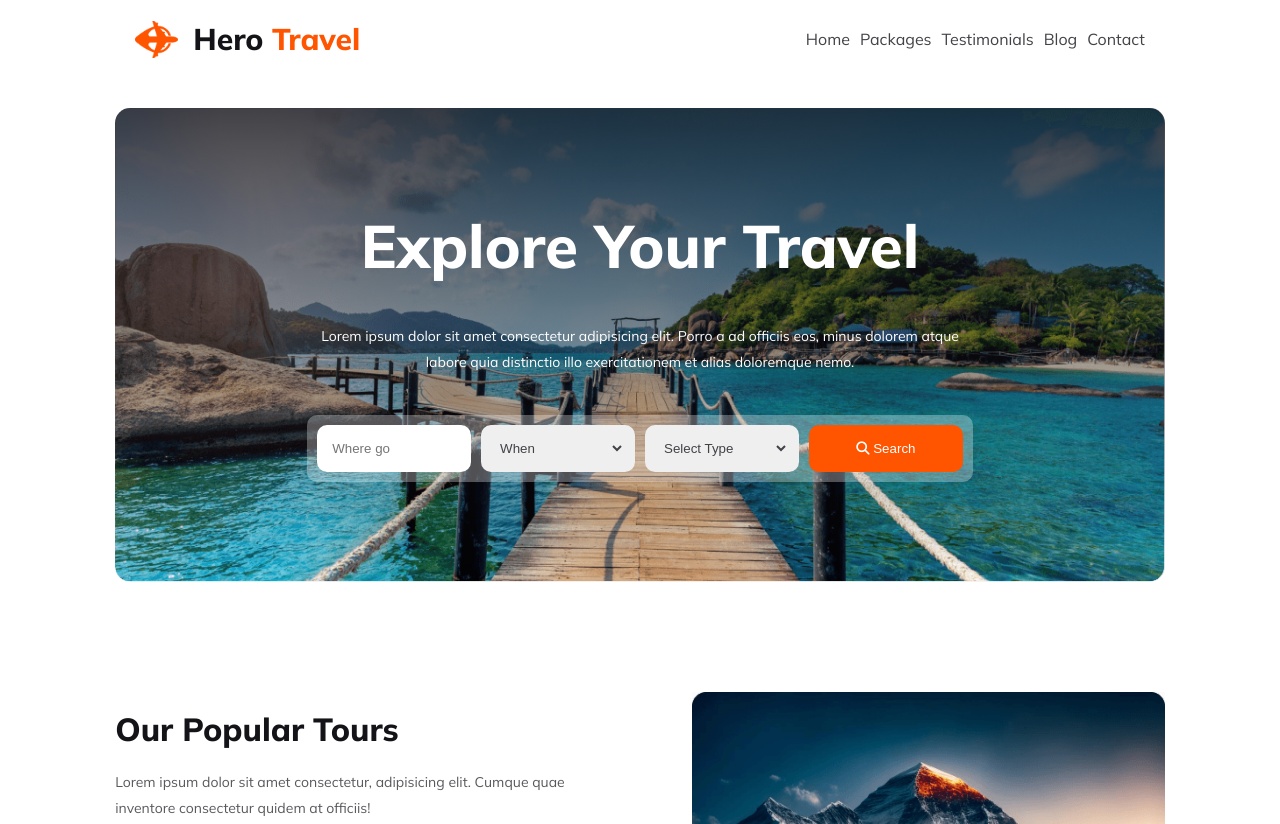
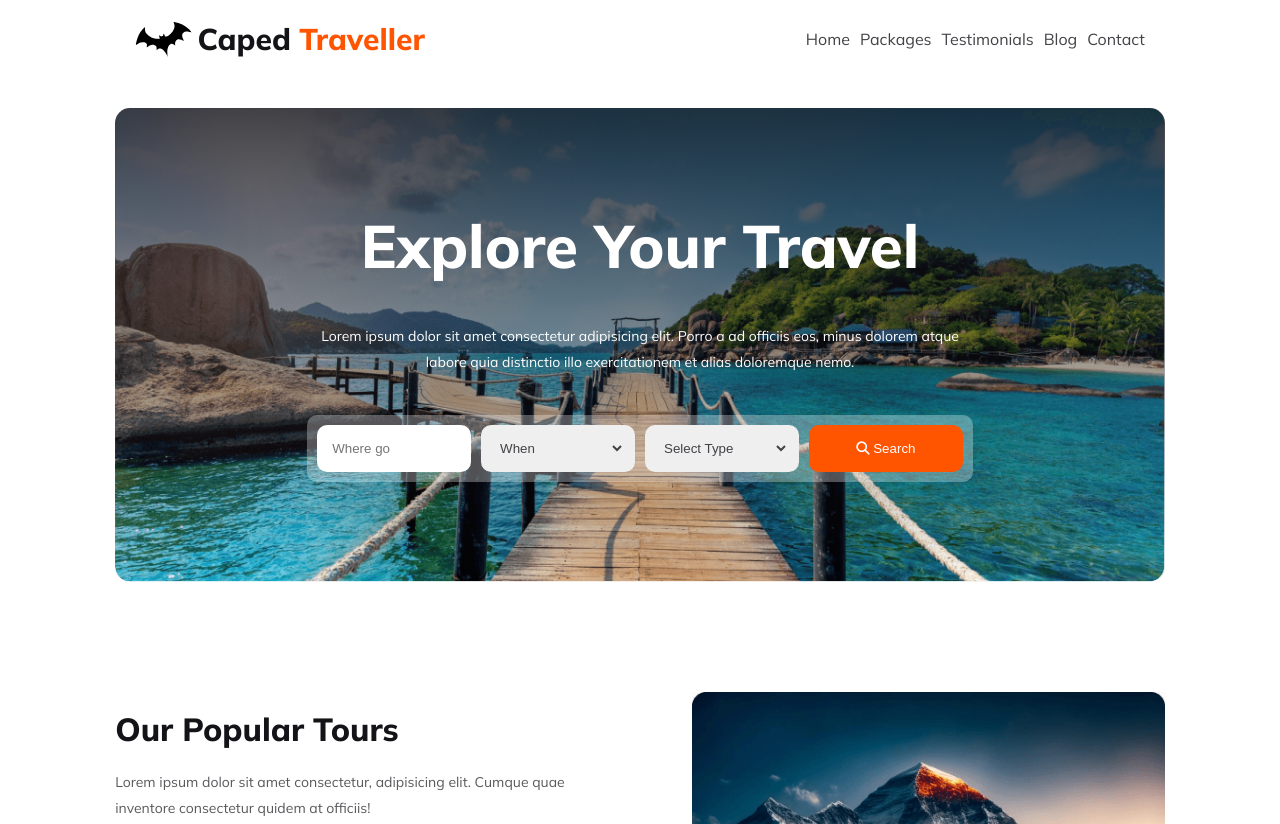
Before and after one commit to TasnimAnas/travel-agency-site, a plain HTML site: page index.html in a window 1280 px wide. Shown: the top 824 px of the page. Drawn offline with Linux system fonts and the light colour scheme.

Commit message:
refractor: name change

```diff
--- a/index.html
+++ b/index.html
@@ -3,7 +3,7 @@
   <head>
     <meta charset="UTF-8" />
     <meta name="viewport" content="width=device-width, initial-scale=1.0" />
-    <title>Hero Travel</title>
+    <title>Caped Traveller</title>
     <link rel="preconnect" href="https://fonts.googleapis.com" />
     <link rel="preconnect" href="https://fonts.gstatic.com" crossorigin />
     <link
@@ -16,8 +16,8 @@
     <div class="container navContainer">
       <nav>
         <div class="company">
-          <img class="logo" src="./Images/Group 40071.png" alt="logo" />
-          <p>Hero <span>Travel</span></p>
+          <img class="logo" src="./Images/bat.svg" alt="logo" />
+          <p>Caped <span>Traveller</span></p>
         </div>
         <ul class="navLinks">
           <li class="navLink"><a href="">Home</a></li>
@@ -1822,8 +1822,8 @@
     </div>
     <footer>
       <div class="company">
-        <img class="logo" src="./Images/Group 40071.png" alt="logo" />
-        <p>Hero <span>Travel</span></p>
+        <img class="logo" src="./Images/bat.svg" alt="logo" />
+        <p>Caped <span>Traveller</span></p>
       </div>
       <p>
         Lorem ipsum dolor, sit amet consectetur adipisicing elit. Distinctio
--- a/style.css
+++ b/style.css
@@ -39,7 +39,7 @@ body {
 }
 .logo {
   height: 37px;
-  margin-right: 5px;
+  margin-right: -5px;
 }
 .company p {
   color: #131318;
```
Also changed, not shown: Images/bat.svg (added).
